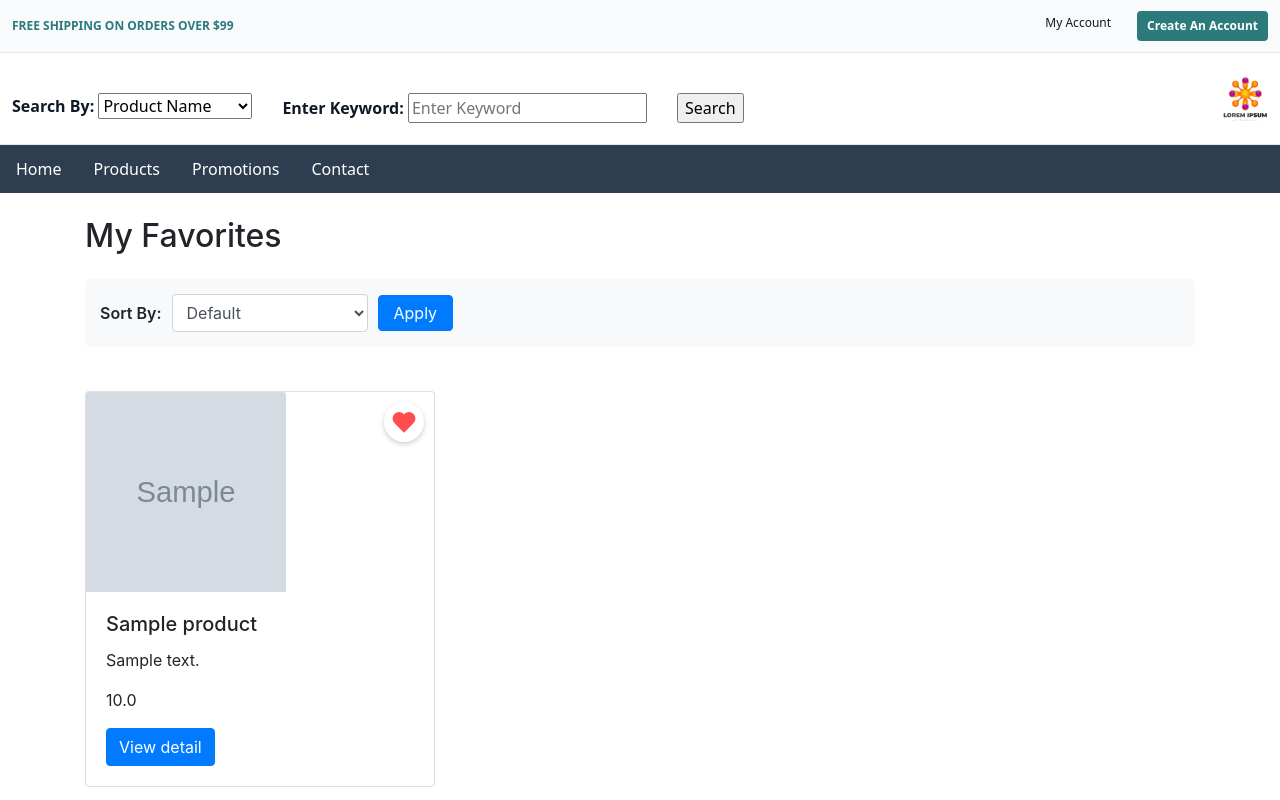
After one commit to PB-Tan/shopping-cart, a Spring Boot app: page /favorites in a window 1280 px wide. The commit adds this page. Run offline with Spring Boot 4, Linux system fonts and the light colour scheme; a user stored in the database is signed in; tables that the repository leaves empty hold one stand-in row (values such as "Sample post"); grey boxes marked "Sample" are stand-in pictures.

Commit message:
add favourite function

```diff
--- /dev/null
+++ b/shopping-cart/src/main/java/sg/nus/edu/shopping_cart/controller/FavoriteController.java
@@ -0,0 +1,75 @@
+// edit by serene
+package sg.nus.edu.shopping_cart.controller;
+
+import jakarta.servlet.http.HttpServletRequest;
+import jakarta.servlet.http.HttpSession;
+import org.springframework.beans.factory.annotation.Autowired;
+import org.springframework.stereotype.Controller;
+import org.springframework.ui.Model;
+import org.springframework.web.bind.annotation.*;
+import org.springframework.web.servlet.mvc.support.RedirectAttributes;
+import sg.nus.edu.shopping_cart.model.Product;
+import sg.nus.edu.shopping_cart.service.FavoriteService;
+
+import java.util.List;
+
+@Controller
+@RequestMapping("/favorites")
+public class FavoriteController {
+
+    @Autowired
+    private FavoriteService favoriteService;
+
+    /**
+     * Toggle favorite status (form submission)
+     */
+    @PostMapping("/toggle")
+    public String toggleFavorite(
+            @RequestParam Integer productId,
+            @RequestParam(required = false) String returnUrl,
+            HttpSession session,
+            HttpServletRequest request,
+            RedirectAttributes redirectAttributes) {
+
+        String username = (String) session.getAttribute("username");
+
+        if (username == null) {
+            // User not logged in, redirect to login
+            return "redirect:/login";
+        }
+
+        // Toggle the favorite
+        favoriteService.toggleFavorite(username, productId);
+
+        return "redirect:" + returnUrl;
+
+    }
+
+    /**
+     * Page to view all favorites with optional sorting
+     */
+    @GetMapping("")
+    public String viewFavorites(
+            @RequestParam(required = false) String sortBy,
+            HttpSession session,
+            Model model) {
+        String username = (String) session.getAttribute("username");
+
+        if (username == null) {
+            return "redirect:/login";
+        }
+
+        List<Product> favoriteProducts;
+        if (sortBy != null && !sortBy.isEmpty()) {
+            favoriteProducts = favoriteService.getUserFavoriteProductsSorted(username, sortBy);
+        } else {
+            favoriteProducts = favoriteService.getUserFavoriteProducts(username);
+        }
+
+        model.addAttribute("productlist", favoriteProducts);
+        model.addAttribute("pageTitle", "My Favorites");
+        model.addAttribute("currentSort", sortBy != null ? sortBy : "");
+
+        return "favorites";
+    }
+}
--- a/shopping-cart/src/main/java/sg/nus/edu/shopping_cart/model/Customer.java
+++ b/shopping-cart/src/main/java/sg/nus/edu/shopping_cart/model/Customer.java
@@ -22,6 +22,10 @@ public class Customer {
     @OneToMany(mappedBy = "customer")
     private List<PaymentMethod> paymentMethods;
 
+    // edit by serene
+    @OneToMany(mappedBy = "customer")
+    private List<Favorite> favorites;
+
     private String firstName;
     private String lastName;
     private String phoneNumber;
--- /dev/null
+++ b/shopping-cart/src/main/resources/templates/favorites.html
@@ -0,0 +1,145 @@
+<!-- edit by serene -->
+<!DOCTYPE html>
+<html xmlns:th="http://www.thymeleaf.org">
+  <head>
+    <meta charset="UTF-8" />
+    <title>My Favorites</title>
+    <link
+      rel="stylesheet"
+      href="https://stackpath.bootstrapcdn.com/bootstrap/4.5.2/css/bootstrap.min.css"
+    />
+    <style>
+      .favorite-form {
+        position: absolute;
+        top: 10px;
+        right: 10px;
+        z-index: 10;
+      }
+      .favorite-btn {
+        background: white;
+        border: none;
+        border-radius: 50%;
+        width: 40px;
+        height: 40px;
+        display: flex;
+        align-items: center;
+        justify-content: center;
+        cursor: pointer;
+        box-shadow: 0 2px 5px rgba(0,0,0,0.2);
+        transition: all 0.3s ease;
+        padding: 0;
+      }
+      .favorite-btn:hover {
+        transform: scale(1.1);
+        box-shadow: 0 3px 8px rgba(0,0,0,0.3);
+      }
+      .favorite-btn svg {
+        width: 24px;
+        height: 24px;
+      }
+      .favorite-btn.favorited svg {
+        fill: #ff4d4d;
+        stroke: #ff4d4d;
+      }
+      .favorite-btn:not(.favorited) svg {
+        fill: none;
+        stroke: #666;
+      }
+      .card {
+        position: relative;
+      }
+      .empty-message {
+        text-align: center;
+        padding: 50px 20px;
+        color: #666;
+      }
+      .empty-message h3 {
+        margin-bottom: 20px;
+      }
+      .sort-section {
+        margin-bottom: 20px;
+        padding: 15px;
+        background-color: #f8f9fa;
+        border-radius: 5px;
+      }
+      .sort-section label {
+        font-weight: 600;
+        margin-right: 10px;
+      }
+      .sort-section select {
+        padding: 5px 10px;
+        border: 1px solid #ced4da;
+        border-radius: 4px;
+        background-color: white;
+      }
+      .sort-section button {
+        margin-left: 10px;
+        padding: 5px 15px;
+      }
+    </style>
+  </head>
+
+  <body>
+    <div th:replace="fragments/layout :: siteHeader"></div>
+
+    <div class="container mt-4">
+      <h2 class="mb-4">My Favorites</h2>
+
+      <div th:if="${productlist != null and !productlist.isEmpty()}">
+        <!-- Sorting Section -->
+        <div class="sort-section">
+          <form method="get" action="/favorites" class="form-inline">
+            <label for="sortBy">Sort By:</label>
+            <select name="sortBy" id="sortBy" class="form-control">
+              <option value="" th:selected="${currentSort == ''}">Default</option>
+              <option value="priceAsc" th:selected="${currentSort == 'priceAsc'}">Price: Low to High</option>
+              <option value="priceDesc" th:selected="${currentSort == 'priceDesc'}">Price: High to Low</option>
+              <option value="timeAsc" th:selected="${currentSort == 'timeAsc'}">Added: Oldest First</option>
+              <option value="timeDesc" th:selected="${currentSort == 'timeDesc'}">Added: Newest First</option>
+            </select>
+            <button type="submit" class="btn btn-primary">Apply</button>
+          </form>
+        </div>
+
+        <div class="row">
+          <div class="col-4 mt-4" th:each="p : ${productlist}">
+            <div class="card">
+              <form th:action="@{/favorites/toggle}" method="post" class="favorite-form">
+                <input type="hidden" name="productId" th:value="${p.id}" />
+                <input type="hidden" name="returnUrl" value="/favorites" />
+                <button type="submit" class="favorite-btn favorited">
+                  <svg xmlns="http://www.w3.org/2000/svg" viewBox="0 0 24 24" stroke-width="2">
+                    <path d="M20.84 4.61a5.5 5.5 0 0 0-7.78 0L12 5.67l-1.06-1.06a5.5 5.5 0 0 0-7.78 7.78l1.06 1.06L12 21.23l7.78-7.78 1.06-1.06a5.5 5.5 0 0 0 0-7.78z"></path>
+                  </svg>
+                </button>
+              </form>
+              <img
+                th:src="@{${p.imageUrl}}"
+                class="card-img-top"
+                alt="product"
+                style="width: 200px; height: 200px; object-fit: cover"
+              />
+              <div class="card-body">
+                <h5 class="card-title" th:text="${p.name}"></h5>
+                <p class="card-text" th:text="${p.description}"></p>
+                <p class="card-text" th:text="${p.unitPrice}"></p>
+                <a th:href="@{/catalogue/{id}(id=${p.id})}" class="btn btn-primary"
+                  >View detail</a
+                >
+              </div>
+            </div>
+          </div>
+        </div>
+      </div>
+
+      <div th:if="${productlist == null or productlist.isEmpty()}" class="empty-message">
+        <h3>You haven't favorited any products yet</h3>
+        <p>Go to <a href="/catalogue">product catalog</a> to favorite your favorite products!</p>
+      </div>
+    </div>
+
+    <script src="https://code.jquery.com/jquery-3.5.1.slim.min.js"></script>
+    <script src="https://cdn.jsdelivr.net/npm/popper.js@1.16.1/dist/umd/popper.min.js"></script>
+    <script src="https://stackpath.bootstrapcdn.com/bootstrap/4.5.2/js/bootstrap.min.js"></script>
+  </body>
+</html>
--- a/shopping-cart/src/main/resources/templates/fragments/layout.html
+++ b/shopping-cart/src/main/resources/templates/fragments/layout.html
@@ -250,7 +250,7 @@
           <li><a th:href="@{/cart}">Shopping cart</a></li>
           <li><a href="#">Account Settings</a></li>
           <li><a th:href="@{/order/history}">Orders</a></li>
-          <li><a href="#">Favourites</a></li>
+          <li><a th:href="@{/favorites}">Favourites</a></li>
           <li><a href="#">Notifications</a></li>
           <li><a href="#">My reviews</a></li>
           <li><a th:href="@{/logout}">Logout</a></li>
--- a/shopping-cart/src/main/resources/templates/productDetails.html
+++ b/shopping-cart/src/main/resources/templates/productDetails.html
@@ -9,7 +9,8 @@
 	<div th:replace="fragments/layout :: siteHeader"></div>
 	<!-- Back button -->
 		<div>
-			<a th:href="@{/catalogue}"  class="btn btn-secondary mt-4 mb-4" style="margin-left:20px;">Back</a>
+				<!-- edit by serene -->
+			<a href="javascript:history.back()" id="backButton" class="btn btn-secondary mt-4 mb-4" style="margin-left:20px;">Back</a>
 			<h3 style="padding-left:20px;">Product Details<h3>
 		</div>
 
```
Also changed, not shown: shopping-cart/src/main/java/sg/nus/edu/shopping_cart/controller/CatalogueController.java (+20 -2 lines), shopping-cart/src/main/java/sg/nus/edu/shopping_cart/model/Favorite.java (added, +39 -0 lines), shopping-cart/src/main/java/sg/nus/edu/shopping_cart/repository/FavoriteRepository.java (added, +26 -0 lines), shopping-cart/src/main/java/sg/nus/edu/shopping_cart/service/FavoriteService.java (added, +148 -0 lines), shopping-cart/src/main/resources/templates/catalogue.html (+52 -1 lines).
